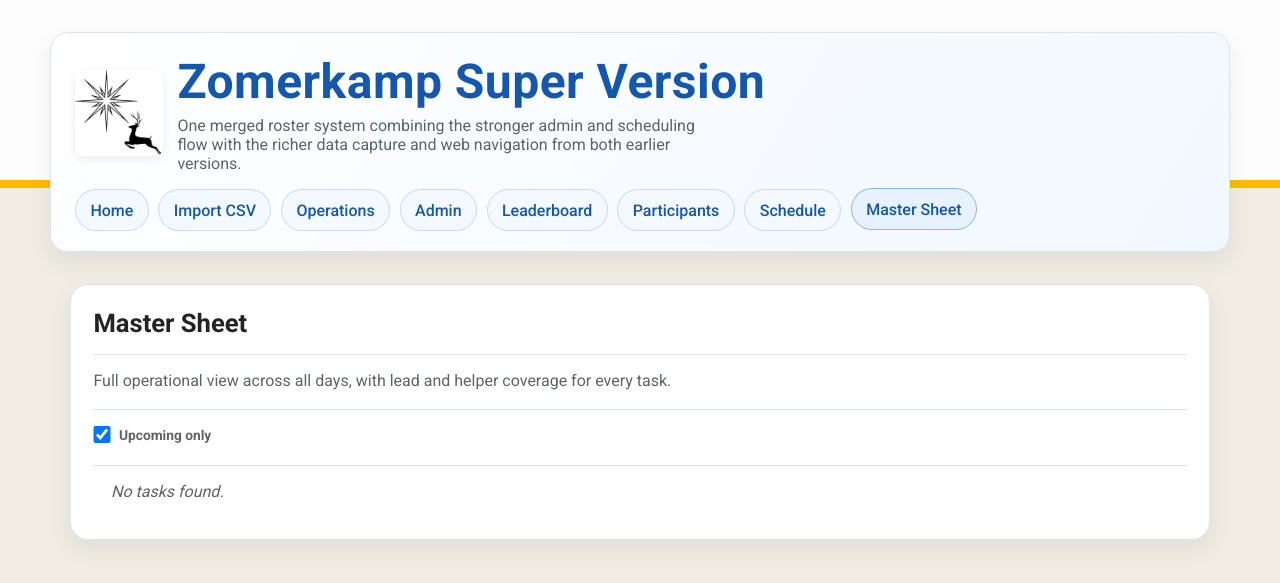
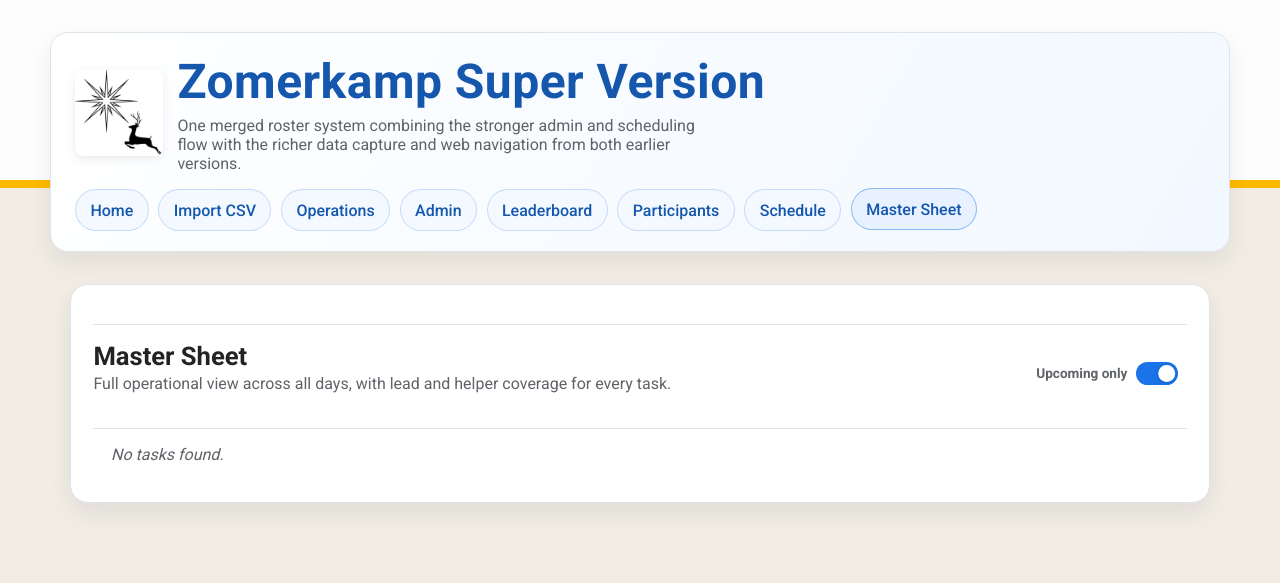
Before and after one commit to janmg/zomerkamp, a Flask app: page /master in a window 1280 px wide. Shown: the top 583 px of the page. Run offline with Flask 3, Linux system fonts and the light colour scheme.

Commit message:
nice slider
Co-authored-by: Copilot <copilot@github.com>

```diff
--- a/app4_web/templates/master.html
+++ b/app4_web/templates/master.html
@@ -2,15 +2,32 @@
 {% block title %}Master Sheet - Zomerkamp Super Version{% endblock %}
 {% block content %}
 {% set day_names = {1: "Wednesday", 2: "Thursday", 3: "Friday", 4: "Saturday"} %}
-<h2>Master Sheet</h2>
-<p class="intro">Full operational view across all days, with lead and helper coverage for every task.</p>
 
-<div class="meta" style="margin-bottom: 1rem; align-items: center; gap: 0.6rem;">
-  <label style="display:flex; align-items:center; gap:0.5rem; cursor:pointer;">
-    <input type="checkbox" id="upcoming-toggle" checked style="width:1.1rem; height:1.1rem; cursor:pointer;">
-    <strong>Upcoming only</strong>
-  </label>
-  <span class="quiet" id="upcoming-status"></span>
+<style>
+  .master-header { display: flex; align-items: center; justify-content: space-between; flex-wrap: wrap; gap: 0.6rem; margin-bottom: 0.25rem; }
+  .toggle-wrap { display: flex; align-items: center; gap: 0.55rem; }
+  .toggle-wrap label { font-size: 0.85rem; font-weight: 600; color: var(--muted); cursor: pointer; user-select: none; }
+  .toggle-switch { position: relative; display: inline-block; width: 2.6rem; height: 1.4rem; }
+  .toggle-switch input { opacity: 0; width: 0; height: 0; }
+  .toggle-track { position: absolute; inset: 0; background: var(--line); border-radius: 999px; cursor: pointer; transition: background 0.2s; }
+  .toggle-track::before { content: ""; position: absolute; left: 3px; top: 3px; width: 1.05rem; height: 1.05rem; background: #fff; border-radius: 50%; transition: transform 0.2s; box-shadow: 0 1px 4px rgba(0,0,0,0.18); }
+  .toggle-switch input:checked + .toggle-track { background: var(--accent); }
+  .toggle-switch input:checked + .toggle-track::before { transform: translateX(1.2rem); }
+</style>
+
+<div class="master-header">
+  <div>
+    <h2 style="margin-bottom:0;">Master Sheet</h2>
+    <p class="intro" style="margin-top:0.2rem;">Full operational view across all days, with lead and helper coverage for every task.</p>
+  </div>
+  <div class="toggle-wrap">
+    <label for="upcoming-toggle">Upcoming only</label>
+    <label class="toggle-switch">
+      <input type="checkbox" id="upcoming-toggle" checked>
+      <span class="toggle-track"></span>
+    </label>
+    <span class="quiet" id="upcoming-status" style="font-size:0.8rem;"></span>
+  </div>
 </div>
 
 {% for day, tasks in by_day.items() %}
```
